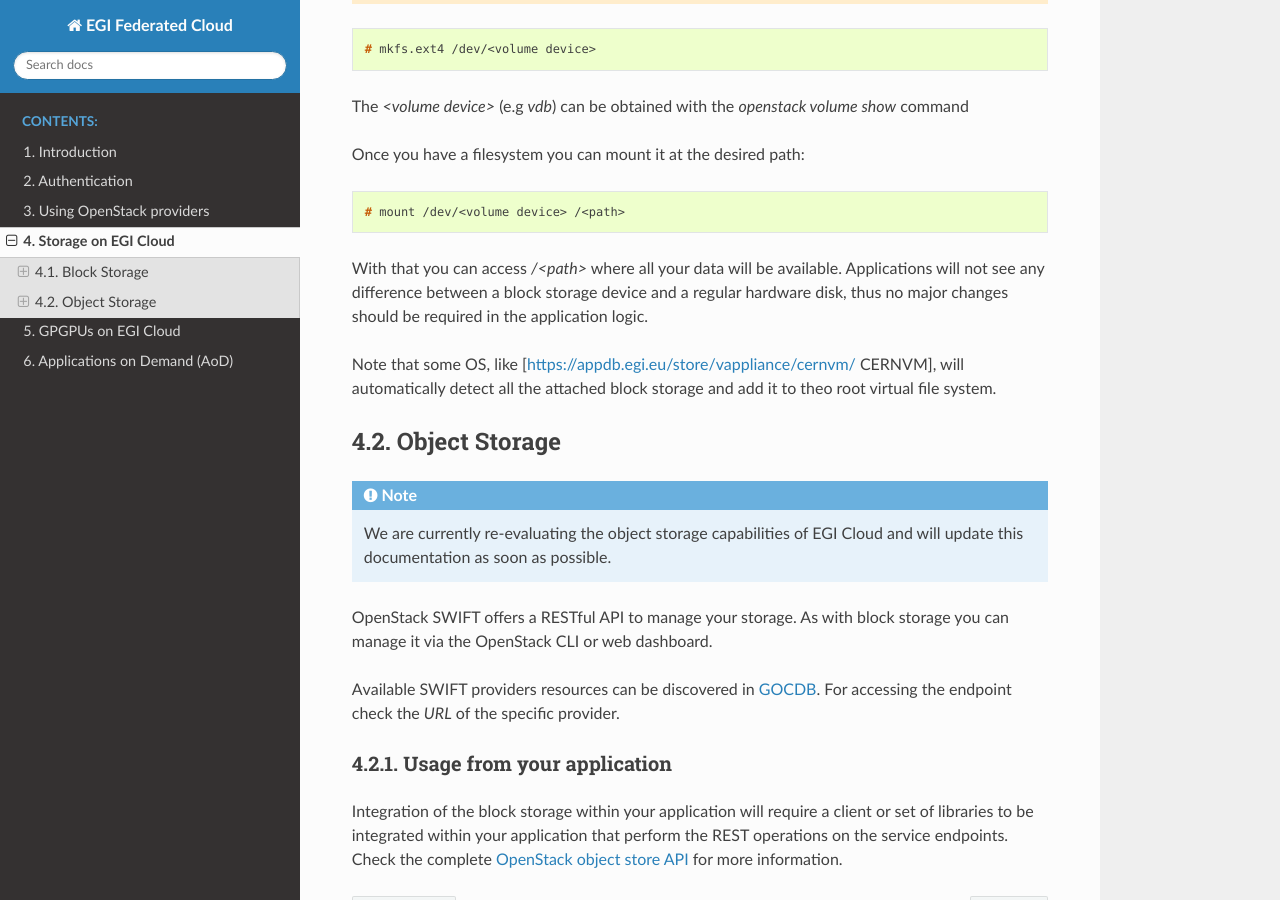
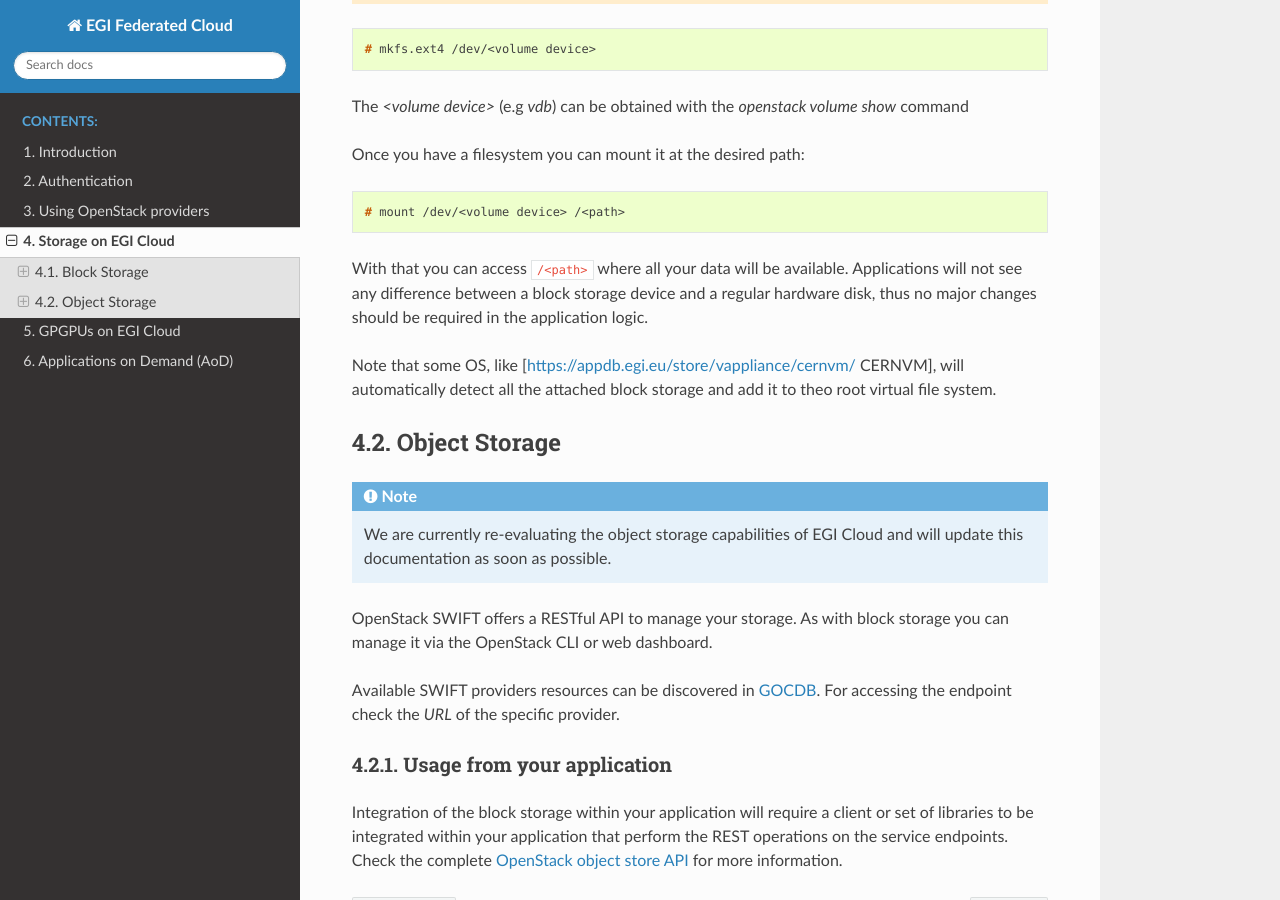
Before and after one commit to EGI-Federation/fedcloud-documentation, a Sphinx documentation site: the page built from source/storage.rst, in a window 1280 px wide and 900 px high, scrolled down 2209 px. Built offline with Sphinx 7.4.7 and the Read the Docs theme 2.0.0, drawn with Linux system fonts in a browser that asks for light colours.

```diff
--- a/source/storage.rst
+++ b/source/storage.rst
@@ -125,7 +125,7 @@ Once you have a filesystem you can mount it at the desired path:
 
    # mount /dev/<volume device> /<path>
 
-With that you can access `/<path>` where all your data will be available.
+With that you can access ``/<path>`` where all your data will be available.
 Applications will not see any difference between a block storage device and a
 regular hardware disk, thus no major changes should be required in the application logic.
 
```
